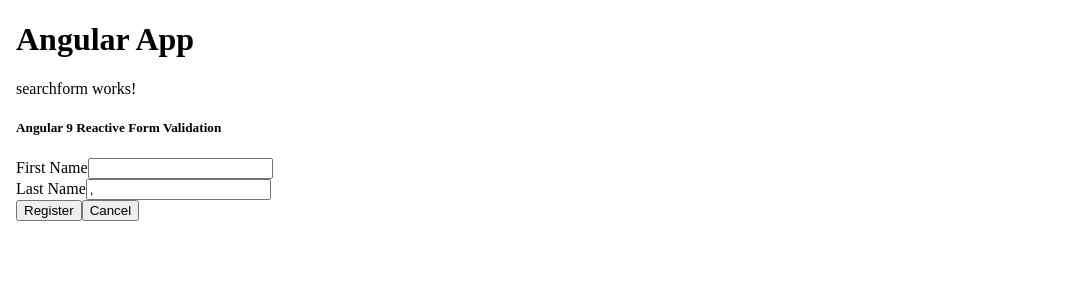
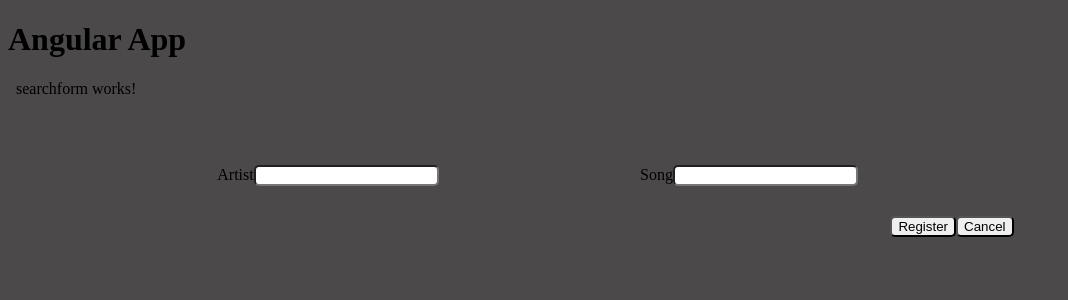
Before and after one commit to sdj012/Angular-Project-LyricsOvhAPI, an Angular app: page / in a window 1280 px wide. Shown: the top 300 px of the page, without its empty margins (0-1068 px from the left). Built offline with nearby package versions, Linux system fonts and the light colour scheme.

Commit message:
style  to searchform component

```diff
--- a/src/app/app.component.css
+++ b/src/app/app.component.css
@@ -0,0 +1,10 @@
+html{
+  position:fixed;
+  height:100vh;
+  width:100vw;
+  background-color: rgba(21, 19, 19, 0.768);
+  top:0;
+  bottom:0;
+  left:0;
+  right:0;
+}
--- a/src/app/searchform/searchform.component.css
+++ b/src/app/searchform/searchform.component.css
@@ -0,0 +1,36 @@
+.form-container {
+  display: grid;
+  grid-template-columns: 1fr 1fr;
+  grid-template-rows: 1fr 1fr 1fr;
+  gap: 30px 0px;
+  grid-template-areas:
+    ". ."
+    "left right"
+    ". bottom-right";
+
+  align-items: center;
+}
+
+.column-artist{
+  grid-area:left;
+  justify-self:center;
+
+}
+
+.column-song{
+  grid-area:right;
+  justify-self:centre;
+}
+
+.column-button{
+  grid-area:bottom-right;
+  justify-self: center;
+
+}
+
+.global-form-children{
+
+  border-radius:5px;
+
+
+}
--- a/src/app/searchform/searchform.component.html
+++ b/src/app/searchform/searchform.component.html
@@ -1,33 +1,48 @@
+<!DOCTYPE html>
+<html>
+
+<head>
+<meta name="viewport" content="width=device-width, initial-scale=1">
+</head>
+
+<body>
+
 <p>searchform works!</p>
 <!-- main app container -->
-<div class="card m-3">
-  <h5 class="card-header">Angular 9 Reactive Form Validation</h5>
-  <div class="card-body">
+<div class="form">
 
-      <form [formGroup]="searchForm" (ngSubmit)="onSubmit()">
+  <div class="form-wrapper">
 
-              <div class="form-group col-5">
-                  <label>First Name</label>
-                  <input type="text" formControlName="name" class="form-control"/>
+      <form class="form-container" [formGroup]="searchForm" (ngSubmit)="onSubmit()">
+
+            <!--Artist-->
+              <div class="form-group column-artist">
+                  <label>Artist</label>
+                  <input type="text" formControlName="name" class="form-control global-form-children"/>
                   <!-- <div *ngIf="submitted && f.firstName.errors" class="invalid-feedback">
                       <div *ngIf="f.firstName.errors.required">First Name is required</div>
                   </div> -->
               </div>
-              <div class="form-group col-5">
-                  <label>Last Name</label>
-                  <input type="text" formControlName="song" class="form-control"/>
+
+              <!--Song-->
+
+              <div class="form-group column-song">
+                  <label>Song</label>
+                  <input type="text" formControlName="song" class="form-control global-form-children"/>
                   <!-- <div *ngIf="submitted && f.lastName.errors" class="invalid-feedback">
                       <div *ngIf="f.lastName.errors.required">Last Name is required</div>
                   </div> -->
               </div>
 
-          <div class="text-center">
-              <button class="btn btn-primary mr-1">Register</button>
-              <button class="btn btn-secondary" type="reset" (click)="onReset()">Cancel</button>
-          </div>
+              <!--Song-->
+              <div class="button-group column-button">
+                  <button class="btn btn-primary mr-1 global-form-children">Register</button>
+                  <button class="btn btn-secondary global-form-children" type="reset" (click)="onReset()">Cancel</button>
+              </div>
 
       </form>
   </div>
+
 </div>
 
 <!-- credits -->
@@ -39,3 +54,7 @@
       <a href="https://jasonwatmore.com" target="_top">JasonWatmore.com</a>
   </p>
 </div> -->
+
+</body>
+
+</html>
--- a/src/app/searchform/searchform.component.ts
+++ b/src/app/searchform/searchform.component.ts
@@ -19,7 +19,7 @@
   ngOnInit() {
     this.searchForm=this.formBuilder.group({
       name:"",
-      song:","
+      song:""
     })
 
   }
```
